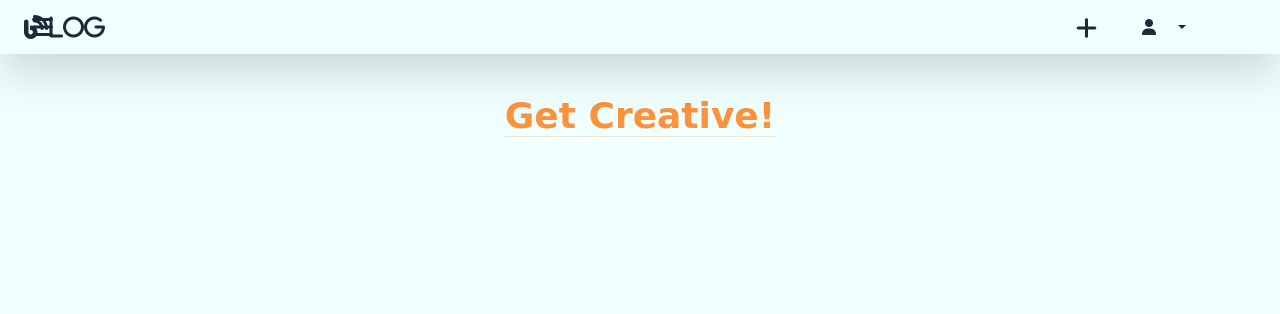
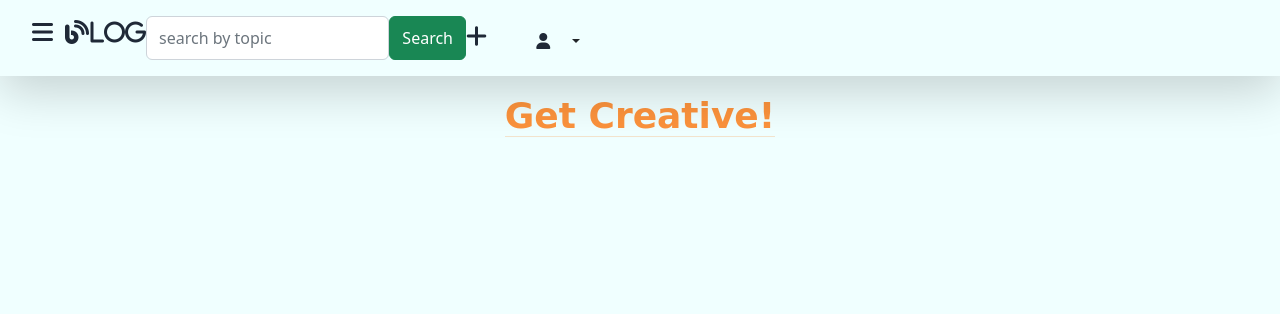
Before and after one commit to WalobwaD/AFRITECH-GAZETTE, a Django app: page /create/ in a window 1280 px wide. Shown: the top 314 px of the page. Run offline with Django 4.2, Linux system fonts and the light colour scheme; a user stored in the database is signed in; style sheets or scripts are compiled from the project's sources; some libraries are stand-ins or nearby versions; some web fonts are replaced.

Commit message:
Added search funtionality

```diff
--- a/Project/blog/templates/blog/base.html
+++ b/Project/blog/templates/blog/base.html
@@ -23,14 +23,18 @@
 <body class="unlogged">
 {% endif %}
     <header class="shadow-lg text-white">
-        <nav class="navbar">
+        <nav class="nav py-3">
             {% if user.is_authenticated %}
             <a class="ml-8"data-bs-toggle="offcanvas" href="#offcanvasExample" role="button" aria-controls="offcanvasExample">
                 <span class="fa-solid fa-bars text-gray-800 text-2xl"></span>
             </a>
-            <a href="{% url 'blog:home' %}" class="navlogo text-gray-800">
-                <span class=" text-2xl fa-solid fa-blog">log</span>
+            <a href="{% url 'blog:home' %}" class=" text-gray-800 pl-3">
+                <span class="logo text-gray-800 text-2xl fa-solid fa-blog">log</span>
             </a>
+            <form method="GET" class="search-bar w-25 flex">
+                <input type="search" name="q" placeholder="search by topic" class=" form-control">
+                <button class="btn btn-success" type="submit">Search</button>
+            </form>
             {% else %}
             <a href="{% url 'blog:home' %}" class="navlogo">
                 <span class="px-4 text-2xl fa-solid fa-blog">log</span>
@@ -39,6 +43,7 @@
             <div class="navitems text-gray-800 font-bold ">
 
                 {% if user.is_authenticated %}
+
                 <a href="{% url 'blog:create' %}"><span class="fa-solid fa-plus mr-8 mt-1 text-2xl"></span></a>
                 <div class="btn-group mr-1 ">
                     <button type="button" class="btn ">
--- a/Project/blog/templates/blog/home.html
+++ b/Project/blog/templates/blog/home.html
@@ -16,7 +16,7 @@ Home
                         <h5 class="card-title font-bold text-2xl">{{ post.title }}</h5>
                         <p class="">By: <b>{{ post.author }}</b></p>
                         <p class="card-text">{{ post.description }}</p>
-                        <a href="{{ post.slug }}" class="btn btn-primary">View Article</a>
+                        <a href="{{ post.slug }}" class="btn btn-primary">View Article</a><br>
                         <small class="ml-2"><em>Published: {{ post.created }}</em></small>
                         </div>
                     </div>
--- a/Project/blog/views.py
+++ b/Project/blog/views.py
@@ -2,6 +2,7 @@ from django.shortcuts import render, redirect
 from django.views.generic import ListView, DetailView, UpdateView
 from .models import *
 from .forms import *
+from django.db.models import Q
 
 from rest_framework import status
 from rest_framework.views import APIView
@@ -33,6 +34,13 @@ class PostList(ListView):
     model = Post
     context_object_name = 'posts'
     template_name= 'blog/home.html'
+
+    def get_queryset(self):
+        search = self.request.GET.get('q', '')
+        multiple_search = Q(Q(title__icontains=search) | Q(author__icontains=search))
+        posts = Post.objects.filter(multiple_search)
+        return posts
+
 
 
 class PostDetails(DetailView):
```
Also changed, not shown: Project/blog/static/css/main.css (+9 -13 lines), Project/blog/static/css/main.scss (+10 -13 lines), Project/db.sqlite3, 1 other file.
